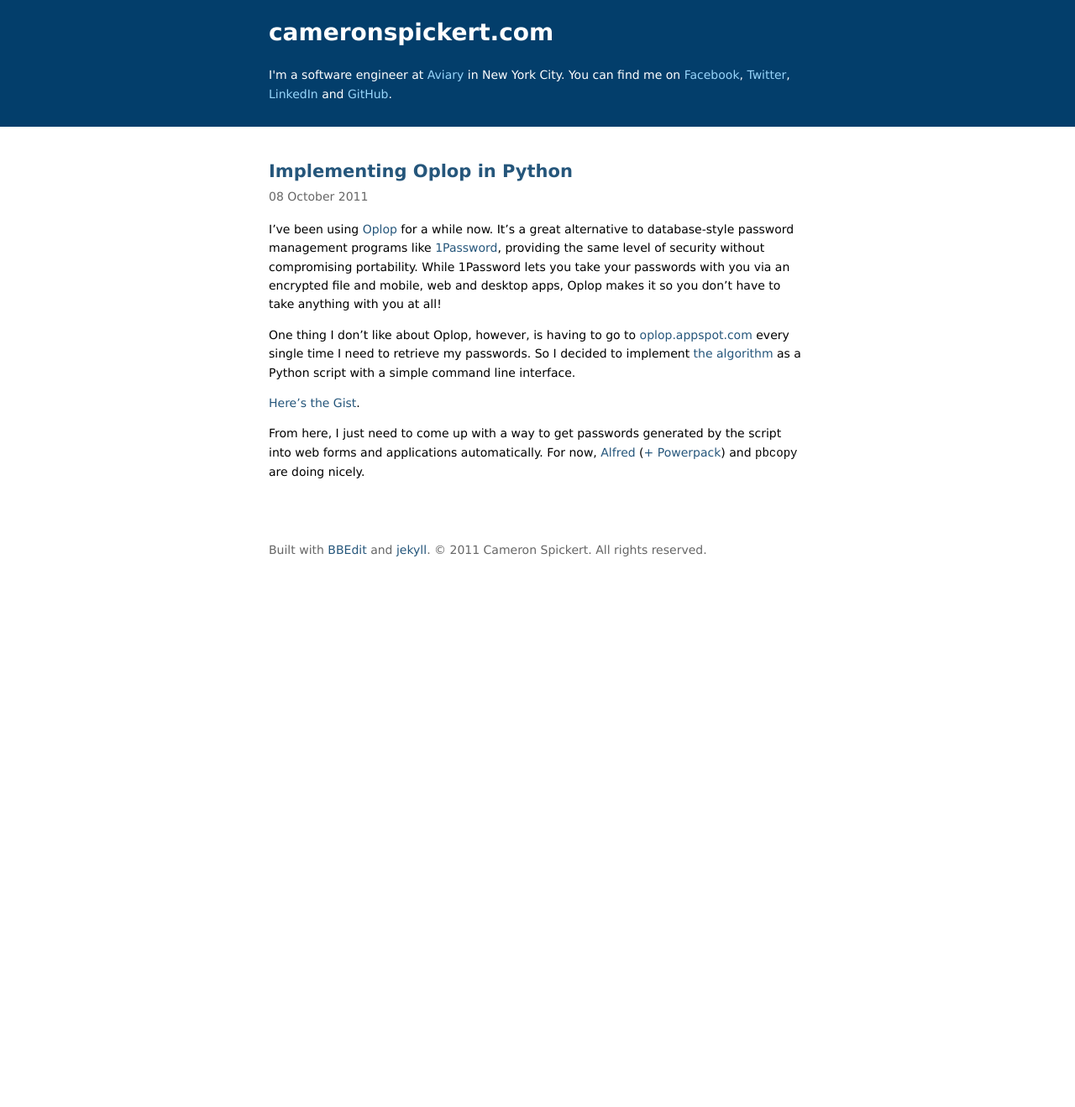
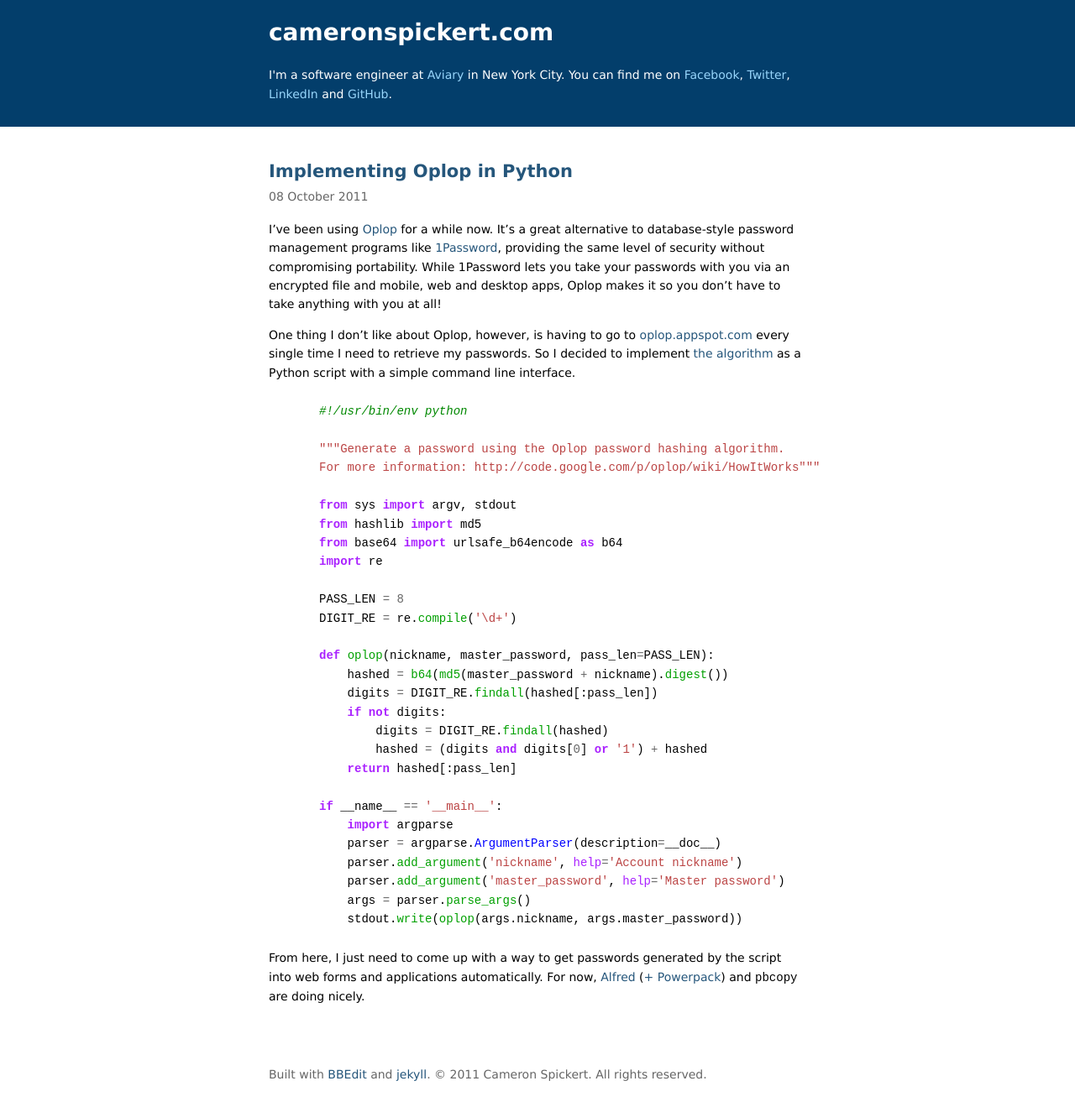
Before and after one commit to cspickert/cspickert.github.io, a Jekyll site: the page built from _posts/2011-10-08-implementing-oplop-in-python.markdown, in a window 1280 px wide. Shown: the whole page at 84% size. Built offline with Jekyll 4.4.1, drawn with Linux system fonts in a browser that asks for light colours; before the commit the page ends 900 px from its top, so only the background shows below that.

Commit message:
replaced oplop gist with code

```diff
--- a/_posts/2011-10-08-implementing-oplop-in-python.markdown
+++ b/_posts/2011-10-08-implementing-oplop-in-python.markdown
@@ -7,6 +7,35 @@
 
 One thing I don't like about Oplop, however, is having to go to [oplop.appspot.com](http://oplop.appspot.com/) every single time I need to retrieve my passwords. So I decided to implement [the algorithm](http://code.google.com/p/oplop/wiki/HowItWorks) as a Python script with a simple command line interface.
 
-[Here's the Gist](https://gist.github.com/1259200).
+{% highlight python %}
+#!/usr/bin/env python
+
+"""Generate a password using the Oplop password hashing algorithm.
+For more information: http://code.google.com/p/oplop/wiki/HowItWorks"""
+
+from sys import argv, stdout
+from hashlib import md5
+from base64 import urlsafe_b64encode as b64
+import re
+
+PASS_LEN = 8
+DIGIT_RE = re.compile('\d+')
+
+def oplop(nickname, master_password, pass_len=PASS_LEN):
+    hashed = b64(md5(master_password + nickname).digest())
+    digits = DIGIT_RE.findall(hashed[:pass_len])
+    if not digits:
+        digits = DIGIT_RE.findall(hashed)
+        hashed = (digits and digits[0] or '1') + hashed
+    return hashed[:pass_len]
+
+if __name__ == '__main__':
+    import argparse
+    parser = argparse.ArgumentParser(description=__doc__)
+    parser.add_argument('nickname', help='Account nickname')
+    parser.add_argument('master_password', help='Master password')
+    args = parser.parse_args()
+    stdout.write(oplop(args.nickname, args.master_password))
+{% endhighlight %}
 
 From here, I just need to come up with a way to get passwords generated by the script into web forms and applications automatically. For now, [Alfred](http://www.alfredapp.com/) ([+ Powerpack](http://www.alfredapp.com/powerpack/)) and `pbcopy` are doing nicely.
```
